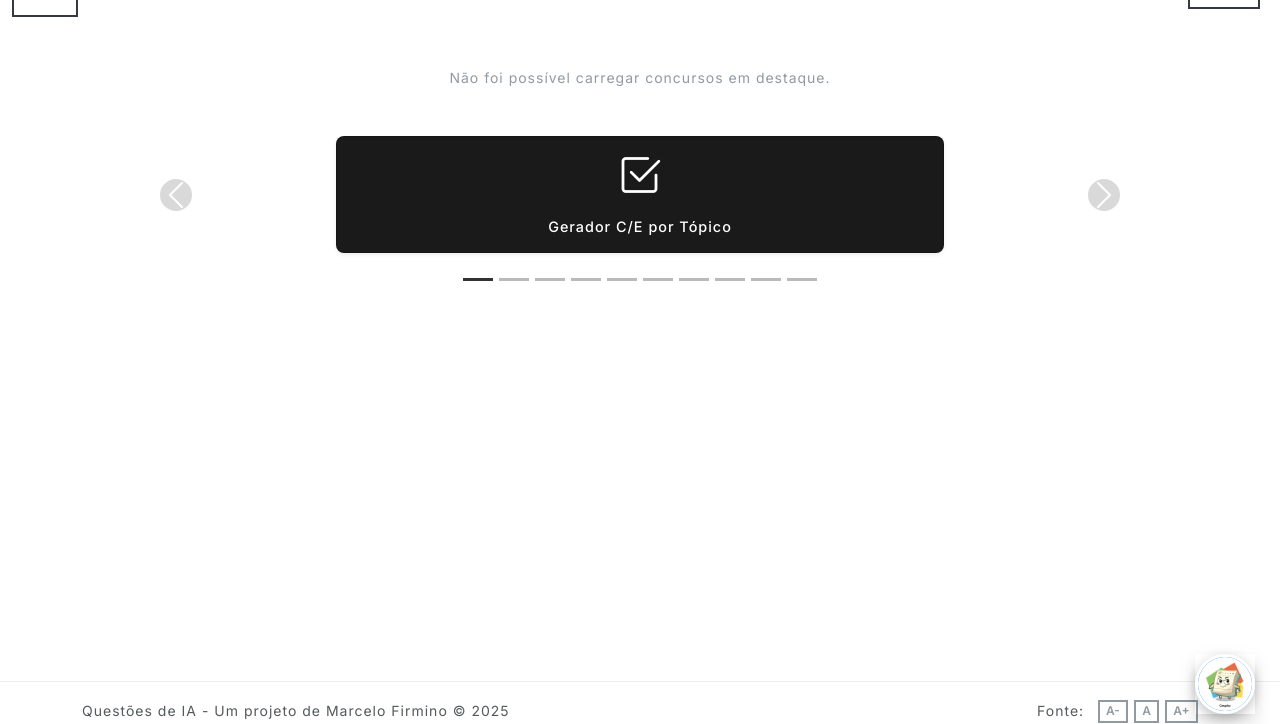
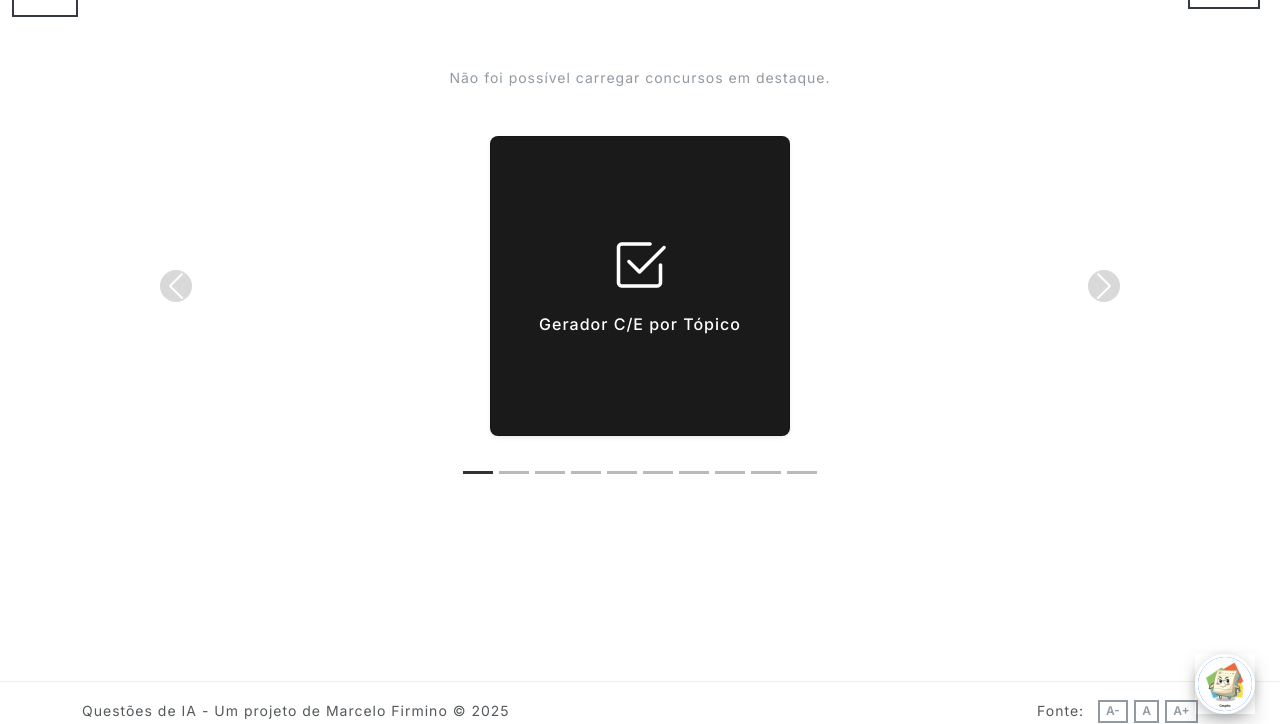
Before and after one commit to marcelofirmino29/gemma_cespe_generator, a Django app: page / in a window 1280 px wide. Shown: the part 61-785 px from the top of the page. Run offline with Django 5.2, Linux system fonts and the light colour scheme; a user stored in the database is signed in; data comes from the database, SQL or seed files in the repository; data that the repository does not hold is empty; parts of the project's set-up code (start-up, migrations or seed data) failed here and were passed over; some libraries are stand-ins or nearby versions.

Commit message:
Alterações da landing page

```diff
--- a/templates/generator/landing_page.html
+++ b/templates/generator/landing_page.html
@@ -7,38 +7,70 @@
     {# CSS específico da Landing Page agora está em um arquivo externo #}
     <link rel="stylesheet" href="{% static 'generator/css/landing_page_styles.css' %}">
     <style>
-        /* Estilos adicionais para o carrossel */
+        /* Estilos para o carrossel - Cards Quadrados e Centrados */
         #landingCardCarousel .carousel-item .col {
-            max-width: 38rem;
-            margin-left: auto;
+            width: 300px;   /* Largura fixa para o card */
+            height: 300px;  /* Altura fixa para o card (igual à largura para ser quadrado) */
+            margin-left: auto; /* Centraliza a coluna (e o card) horizontalmente no slide */
             margin-right: auto;
+            display: flex; /* Usado para alinhar o card filho, caso ele não ocupe 100% */
+            align-items: center;
+            justify-content: center;
         }
-        /* Para garantir que os controles do carrossel fiquem visíveis sobre os cards coloridos */
+
+        /* Garante que o card preencha a coluna .col e que seu conteúdo seja flexível */
+        #landingCardCarousel .landing-card {
+            width: 100%;
+            height: 100%; /* Graças ao h-100 no HTML e height no .col pai */
+            display: flex;
+            flex-direction: column; /* Permite que o card-body cresça para preencher */
+        }
+
+        #landingCardCarousel .card-body {
+            /* As classes d-flex, align-items-center, justify-content-center, gap-2 estão no HTML */
+            /* Elas centralizarão o conteúdo (ícone e legenda em linha por padrão) dentro do card-body. */
+            /* Para que essa centralização seja no meio do card, o card-body deve ocupar o espaço disponível. */
+            flex-grow: 1; /* Faz o card-body expandir para preencher o card verticalmente */
+            padding: 1.5rem; /* Padding interno do card-body, ajuste conforme necessário */
+            /* Se quiser que o ícone fique ACIMA do texto (melhor para quadrados): */
+            /* 1. Adicione a classe .flex-column ao <div class="card-body..."> no HTML */
+            /* OU descomente a linha abaixo no CSS: */
+            /* flex-direction: column; */
+        }
+
+        #landingCardCarousel .card-icon-main {
+            font-size: 3.5rem; /* Tamanho do ícone, ajuste conforme necessário */
+            /* Se usar flex-direction: column no card-body, pode querer um espaçamento: */
+            /* margin-bottom: 0.75rem; */
+        }
+
+        #landingCardCarousel .card-icon-caption {
+            font-size: 1rem;    /* Tamanho da legenda */
+            white-space: normal; /* IMPORTANTE: Permite que o texto quebre em várias linhas */
+            text-align: center;   /* Centraliza o texto caso ele quebre */
+            line-height: 1.3;     /* Melhora a legibilidade para texto multilinhas */
+            max-width: 95%;       /* Evita que o texto encoste nas bordas laterais */
+        }
+
+        /* Controles e indicadores do carrossel */
         #landingCardCarousel .carousel-control-prev-icon,
         #landingCardCarousel .carousel-control-next-icon {
             background-color: rgba(0, 0, 0, 0.3);
             border-radius: 50%;
             padding: 10px;
         }
-         /* Ajuste para indicadores se estiverem muito próximos ou sobre os cards */
+
         #landingCardCarousel .carousel-indicators {
-            bottom: -30px;
+            bottom: -40px; /* Ajustado para dar mais espaço abaixo dos cards quadrados mais altos */
         }
+
         #landingCardCarousel .carousel-indicators [data-bs-target] {
             background-color: #777;
         }
+
         #landingCardCarousel .carousel-indicators .active {
             background-color: #333;
         }
-
-        /* Opcional: Para garantir que o conteúdo dentro do card-body não quebre em múltiplas linhas facilmente se o texto for longo */
-        #landingCardCarousel .card-body .card-icon-caption {
-            white-space: nowrap; /* Previne quebra de linha do texto da legenda do card */
-        }
-        #landingCardCarousel .card-body {
-            padding: 1rem; /* Ajuste o padding do card-body se necessário para o novo layout */
-        }
-
     </style>
 {% endblock extra_head %}
 
```
Also changed, not shown: config/celery.py (+68 -17 lines).
